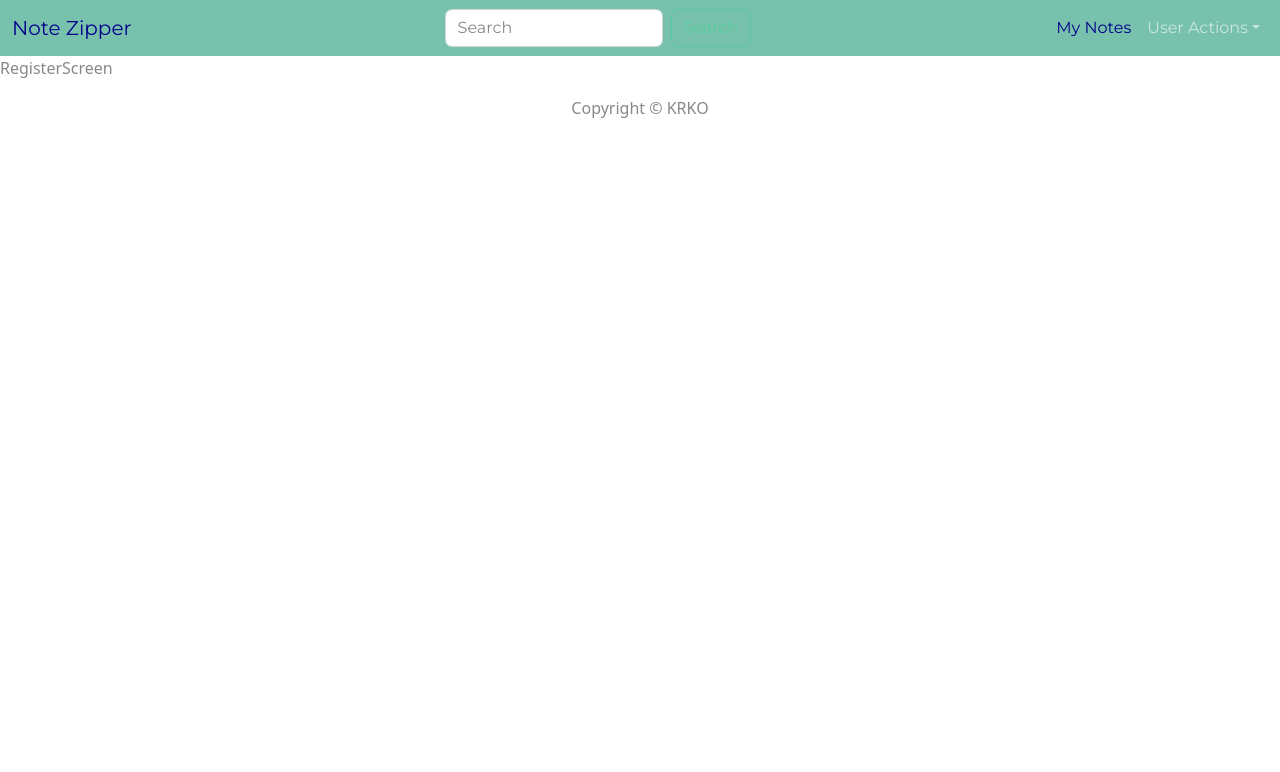
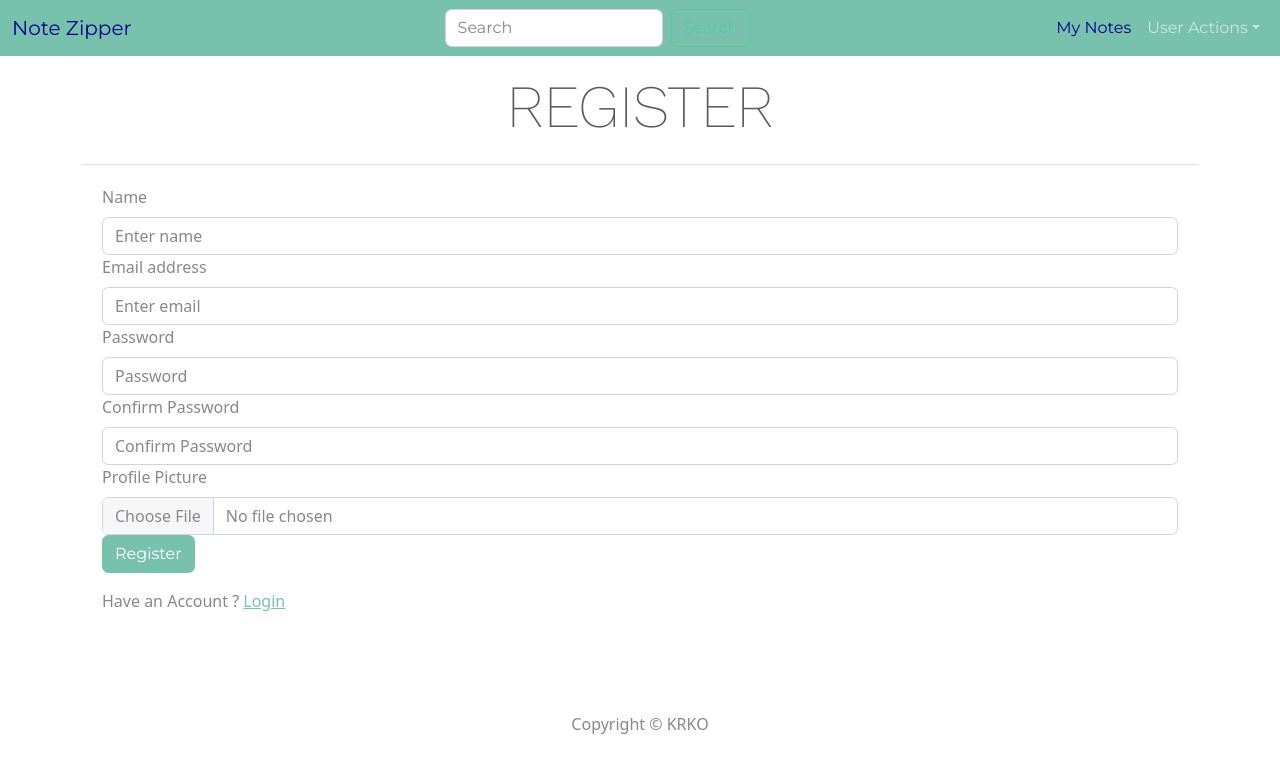
Before and after one commit to ESPP-ZDT/PROJECTS-2, a React (Create React App) app in the folder RoadsideCoder-NoteZipper/frontend/: page /register in a window 1280 px wide. Shown: the top 772 px of the page. Built offline with nearby package versions, Linux system fonts and the light colour scheme.

Commit message:
autoredirect przesuniety do LandingPage
RegisterScreen w pierwszej wersji z zapisaniem danych do localStorage

```diff
--- a/RoadsideCoder-NoteZipper/frontend/package.json
+++ b/RoadsideCoder-NoteZipper/frontend/package.json
@@ -11,6 +11,7 @@
     "react": "^18.2.0",
     "react-bootstrap": "^2.7.0",
     "react-dom": "^18.2.0",
+    "react-redux": "^8.0.5",
     "react-router-dom": "^6.6.1",
     "react-scripts": "5.0.1",
     "web-vitals": "^2.1.4"
--- a/RoadsideCoder-NoteZipper/frontend/src/screens/LandingPage/LandingPage.js
+++ b/RoadsideCoder-NoteZipper/frontend/src/screens/LandingPage/LandingPage.js
@@ -1,4 +1,6 @@
-import React from "react";
+import React, { useEffect } from "react";
+import { useNavigate } from "react-router-dom";
+
 import Container from "react-bootstrap/esm/Container";
 import Row from "react-bootstrap/esm/Row";
 import Button from "react-bootstrap/esm/Button";
@@ -6,6 +8,15 @@
 import "./LandingPage.css";
 
 const LandingPage = () => {
+  const navigate = useNavigate();
+
+  useEffect(() => {
+    const userInfo = localStorage.getItem("userInfo");
+    if (userInfo) {
+      navigate("/mynotes");
+    }
+  }, []);
+
   return (
     <div className="main">
       <Container>
--- a/RoadsideCoder-NoteZipper/frontend/src/screens/LoginScreen/LoginScreen.js
+++ b/RoadsideCoder-NoteZipper/frontend/src/screens/LoginScreen/LoginScreen.js
@@ -1,28 +1,20 @@
 import React, { useState, useEffect } from "react";
 import { Form, Button, Row, Col } from "react-bootstrap";
-import { useNavigate } from "react-router-dom";
 // import { useDispatch, useSelector } from "react-redux";
-import { Link } from "react-router-dom";
+import { Link, useNavigate } from "react-router-dom";
 import axios from "axios";
+
 import MainScreen from "../../components/MainScreen";
 import Loading from "../../components/Loading";
 import ErrorMessage from "../../components/ErrorMessage";
 
 import "./LoginScreen.css";
 
-const LoginScreen = ({ history }) => {
+const LoginScreen = () => {
   const [email, setEmail] = useState("");
   const [password, setPassword] = useState("");
   const [error, setError] = useState(false);
   const [loading, setLoading] = useState(false);
-  const navigate = useNavigate();
-
-  useEffect(() => {
-    const userInfo = localStorage.getItem("userInfo");
-    if (userInfo) {
-      navigate("/mynotes");
-    }
-  }, [history]);
 
   const submitHandler = async (e) => {
     e.preventDefault();
--- /dev/null
+++ b/RoadsideCoder-NoteZipper/frontend/src/screens/RegisterScreen/RegisterScreen.css
@@ -0,0 +1,5 @@
+.loginContainer{
+    display: flex;
+    flex-direction: column;
+    margin: 20px;
+}
--- a/RoadsideCoder-NoteZipper/frontend/src/screens/RegisterScreen/RegisterScreen.js
+++ b/RoadsideCoder-NoteZipper/frontend/src/screens/RegisterScreen/RegisterScreen.js
@@ -1,7 +1,179 @@
-import React from "react";
+import React, { useState, useEffect } from "react";
+import { Form, Button, Row, Col } from "react-bootstrap";
+// import { useDispatch, useSelector } from "react-redux";
+import { Link, useNavigate } from "react-router-dom";
+import axios from "axios";
 
-const RegisterScreen = () => {
-  return <div>RegisterScreen</div>;
-};
+import MainScreen from "../../components/MainScreen";
+import Loading from "../../components/Loading";
+import ErrorMessage from "../../components/ErrorMessage";
+// import { register } from "../../actions/userActions";
+
+import "./RegisterScreen.css";
+
+function RegisterScreen() {
+  const [email, setEmail] = useState("");
+  const [name, setName] = useState("");
+  const [pic, setPic] = useState(
+    "https://icon-library.com/images/anonymous-avatar-icon/anonymous-avatar-icon-25.jpg"
+  );
+  const [password, setPassword] = useState("");
+  const [confirmpassword, setConfirmPassword] = useState("");
+  const [message, setMessage] = useState(null);
+  const [picMessage, setPicMessage] = useState(null);
+  const [error, setError] = useState(false);
+  const [loading, setLoading] = useState(false);
+
+  const navigate = useNavigate();
+
+  // const dispatch = useDispatch();
+
+  // const userRegister = useSelector((state) => state.userRegister);
+  // const { loading, error, userInfo } = {}; //userRegister;
+  const { userInfo } = {}; //userRegister;
+
+  const postDetails = (pics) => {
+    if (
+      pics ===
+      "https://icon-library.com/images/anonymous-avatar-icon/anonymous-avatar-icon-25.jpg"
+    ) {
+      return setPicMessage("Please Select an Image");
+    }
+    setPicMessage(null);
+    if (pics.type === "image/jpeg" || pics.type === "image/png") {
+      const data = new FormData();
+      data.append("file", pics);
+      data.append("upload_preset", "notezipper");
+      data.append("cloud_name", "piyushproj");
+      fetch("https://api.cloudinary.com/v1_1/piyushproj/image/upload", {
+        method: "post",
+        body: data,
+      })
+        .then((res) => res.json())
+        .then((data) => {
+          setPic(data.url.toString());
+        })
+        .catch((err) => {
+          console.log(err);
+        });
+    } else {
+      return setPicMessage("Please Select an Image");
+    }
+  };
+
+  useEffect(() => {
+    if (userInfo) {
+      navigate.push("/");
+    }
+  }, [userInfo]);
+
+  const submitHandler = async (e) => {
+    e.preventDefault();
+
+    if (password !== confirmpassword) {
+      setMessage("Passwords do not match");
+    } else {
+      // dispatch(register(name, email, password, pic));
+
+      setMessage(false);
+      try {
+        const config = { headers: { "Content-type": "application/json" } };
+        setLoading(true);
+        setError(false);
+        const { data } = await axios.post(
+          "/api/users",
+          {
+            name,
+            pic,
+            email,
+            password,
+          },
+          config
+        );
+        localStorage.setItem("userInfo", JSON.stringify(data));
+        console.log("Data: ", data);
+        setLoading(false);
+      } catch (error) {
+        console.log("Error: ", error.response);
+        setError(error.response.data.message);
+        setLoading(false);
+      }
+    }
+  };
+
+  return (
+    <MainScreen title="REGISTER">
+      <div className="loginContainer">
+        {error && <ErrorMessage variant="danger">{error}</ErrorMessage>}
+        {message && <ErrorMessage variant="danger">{message}</ErrorMessage>}
+        {loading && <Loading />}
+        <Form onSubmit={submitHandler}>
+          <Form.Group controlId="name">
+            <Form.Label>Name</Form.Label>
+            <Form.Control
+              type="name"
+              value={name}
+              placeholder="Enter name"
+              onChange={(e) => setName(e.target.value)}
+            />
+          </Form.Group>
+
+          <Form.Group controlId="formBasicEmail">
+            <Form.Label>Email address</Form.Label>
+            <Form.Control
+              type="email"
+              value={email}
+              placeholder="Enter email"
+              onChange={(e) => setEmail(e.target.value)}
+            />
+          </Form.Group>
+
+          <Form.Group controlId="formBasicPassword">
+            <Form.Label>Password</Form.Label>
+            <Form.Control
+              type="password"
+              value={password}
+              placeholder="Password"
+              onChange={(e) => setPassword(e.target.value)}
+            />
+          </Form.Group>
+
+          <Form.Group controlId="confirmPassword">
+            <Form.Label>Confirm Password</Form.Label>
+            <Form.Control
+              type="password"
+              value={confirmpassword}
+              placeholder="Confirm Password"
+              onChange={(e) => setConfirmPassword(e.target.value)}
+            />
+          </Form.Group>
+
+          {picMessage && (
+            <ErrorMessage variant="danger">{picMessage}</ErrorMessage>
+          )}
+          <Form.Group controlId="pic">
+            <Form.Label>Profile Picture</Form.Label>
+            <Form.Control
+              onChange={(e) => postDetails(e.target.files[0])}
+              // id="custom-file"
+              type="file"
+              label="Upload Profile Picture"
+              accept="image/*"
+            />
+          </Form.Group>
+
+          <Button variant="primary" type="submit">
+            Register
+          </Button>
+        </Form>
+        <Row className="py-3">
+          <Col>
+            Have an Account ? <Link to="/login">Login</Link>
+          </Col>
+        </Row>
+      </div>
+    </MainScreen>
+  );
+}
 
 export default RegisterScreen;
```
Also changed, not shown: 1 other file (tests, documents, lock files or other folders).
